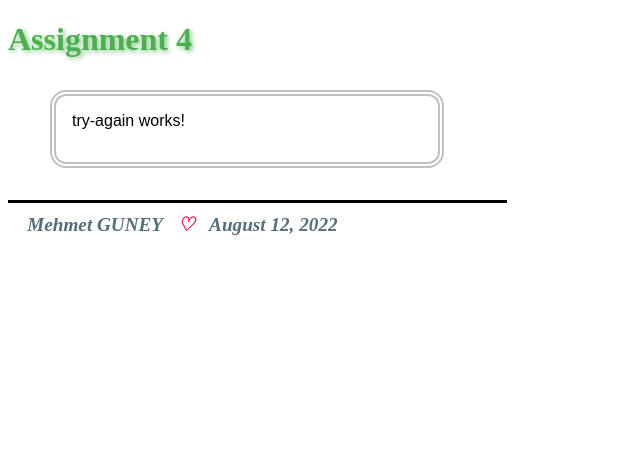
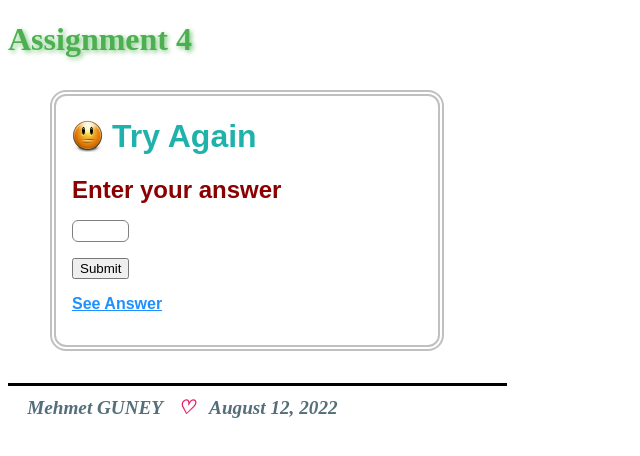
Before and after one commit to mehmettguneyy/Assignment4, an Angular app: page /try-again in a window 1280 px wide. Shown: the top 456 px of the page, without its empty margins (0-640 px from the left). Built offline with nearby package versions, Linux system fonts and the light colour scheme.

Commit message:
Changed minor style issues

```diff
--- a/src/app/large-answer/large-answer.component.html
+++ b/src/app/large-answer/large-answer.component.html
@@ -1,5 +1,5 @@
 <h1>Wrong Answer</h1>
-<h2>Your answer is wrong</h2>
+
 <p>
   <span class="problem_text">
 
--- a/src/app/right-answer/right-answer.component.css
+++ b/src/app/right-answer/right-answer.component.css
@@ -1,5 +1,5 @@
 h1{
   background: url(../../assets/images/smiles/face-grin.png) no-repeat left center;
   text-indent: 1.25em;
-  color: limegreen;
+  color: dodgerblue;
 }
--- a/src/app/small-answer/small-answer.component.html
+++ b/src/app/small-answer/small-answer.component.html
@@ -1,5 +1,5 @@
 <h1>Wrong Answer</h1>
-<h2>Your answer is wrong</h2>
+
 <p>
   <span class="problem_text">
 
--- a/src/app/try-again/try-again.component.css
+++ b/src/app/try-again/try-again.component.css
@@ -0,0 +1,5 @@
+h1{
+  background: url(../../assets/images/smiles/face-plain.png) no-repeat left center;
+  text-indent: 1.25em;
+  color: lightseagreen;
+}
--- a/src/app/try-again/try-again.component.html
+++ b/src/app/try-again/try-again.component.html
@@ -1 +1,14 @@
-<p>try-again works!</p>
+<h1>Try Again</h1>
+<h2>Enter your answer</h2>
+<p>
+  <label for="answer" class="problem_text">
+
+  </label>
+  <input id="answer" type="text" #userAnswer>
+</p>
+<p>
+  <button (click)='check(userAnswer.value)'>Submit</button>
+</p>
+<p>
+  <a routerLink="/see-answer">See Answer</a>
+</p>
--- a/src/app/try-again/try-again.component.ts
+++ b/src/app/try-again/try-again.component.ts
@@ -1,15 +1,24 @@
-import { Component, OnInit } from '@angular/core';
+import {Component} from '@angular/core';
+import {Router} from '@angular/router';
+import {GameProblem} from '../game-problem';
+import {GameQuizService} from '../game-quiz.service';
+import {navigate} from '../navigate';
 
 @Component({
   selector: 'app-try-again',
   templateUrl: './try-again.component.html',
-  styleUrls: ['./try-again.component.css']
+  styleUrls: ['./try-again.component.css', '../../assets/css/main.css']
 })
-export class TryAgainComponent implements OnInit {
-
-  constructor() { }
-
-  ngOnInit(): void {
+export class TryAgainComponent {
+  problem: GameProblem;
+  constructor(
+    private quiz: GameQuizService,
+    private readonly router: Router) {
+    this.problem = quiz.problem;
   }
-
+  public check(userAnswer: string) {
+    this.quiz.userAnswer = userAnswer;
+    console.log('userAnswer=[' + userAnswer + ']');
+    navigate(this.quiz.gradeQuiz(), this.router);
+  }
 }
```
